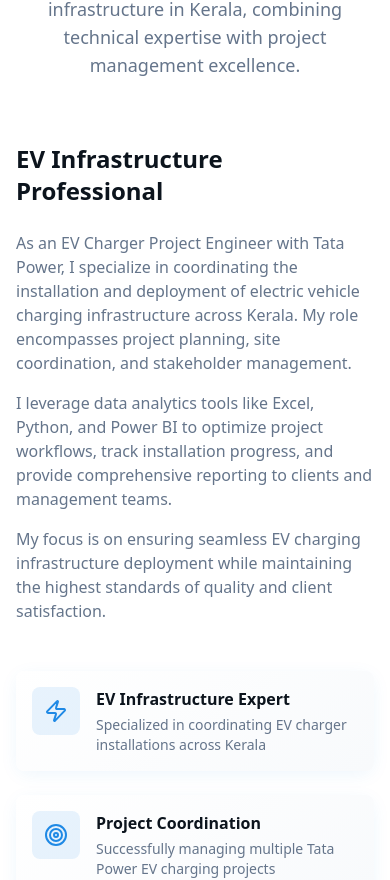
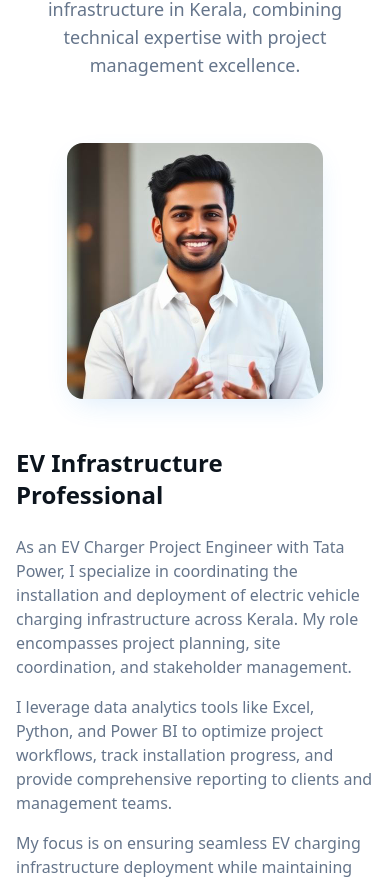
Before and after one commit to adarzzh/adarsh-ev-drive, a React (Vite) app: page / in a window 390 px wide. Shown: the part 1009-1889 px from the top of the page. Built offline with nearby package versions, Linux system fonts and the light colour scheme.

Commit message:
Add profile photo to About section
Integrate Adarsh's profile photo into the About section, positioning it to the left of the bio content. Style the photo with a circular frame and ensure responsiveness.

```diff
--- a/src/components/About.tsx
+++ b/src/components/About.tsx
@@ -1,4 +1,5 @@
 import { Zap, Target, Users, CheckCircle } from 'lucide-react';
+import profileImage from '@/assets/adarsh-profile.png';
 
 const About = () => {
   const highlights = [
@@ -42,7 +43,21 @@ const About = () => {
           </div>
 
           {/* Main Content */}
-          <div className="grid lg:grid-cols-2 gap-12 items-center mb-16">
+          <div className="grid lg:grid-cols-3 gap-12 items-start mb-16">
+            {/* Profile Photo */}
+            <div className="lg:col-span-1 flex justify-center lg:justify-start">
+              <div className="relative">
+                <img
+                  src={profileImage}
+                  alt="Adarsh - EV Charger Project Engineer"
+                  className="w-64 h-64 lg:w-80 lg:h-80 rounded-2xl shadow-elegant object-cover transition-smooth hover:shadow-glow"
+                />
+                <div className="absolute inset-0 rounded-2xl bg-gradient-primary opacity-10"></div>
+              </div>
+            </div>
+
+            {/* Bio & Highlights */}
+            <div className="lg:col-span-2 space-y-8">
               {/* Bio */}
               <div>
                 <h3 className="text-2xl font-semibold mb-6 text-foreground">
@@ -87,6 +102,7 @@ const About = () => {
                 ))}
               </div>
             </div>
+          </div>
 
           {/* Achievements */}
           <div className="bg-primary/5 rounded-2xl p-8">
```
Also changed, not shown: src/assets/adarsh-profile.png (added). Lines whose indentation alone changed are shown as unchanged.
